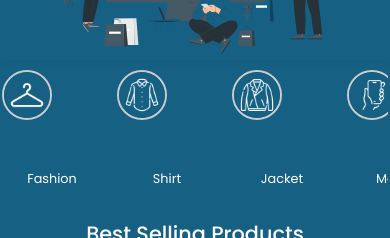
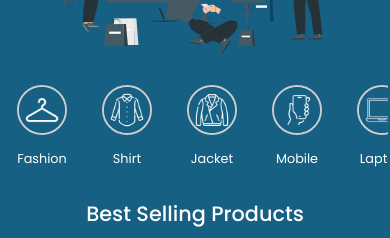
Before and after one commit to aruntutter/react-ecommerce-crud-app, a React (Vite) app: page / in a window 390 px wide. Shown: the part 285-523 px from the top of the page. Built offline with nearby package versions, Linux system fonts and the light colour scheme.

Commit message:
css updated: screen below 425px

```diff
--- a/src/components/category/Category.css
+++ b/src/components/category/Category.css
@@ -25,7 +25,10 @@
 .category-image {
   width: 100px;
   height: 100px;
-  position: relative;
+  display: flex;
+  align-items: center;
+  justify-content: center;
+  /* position: relative; */
 }
 
 .category-image img {
@@ -65,7 +68,7 @@
     gap: 50px;
   }
 
-  .category-image img {
+  .category-image {
     width: 90px;
     height: 90px;
   }
@@ -76,7 +79,7 @@
     gap: 15px;
   }
 
-  .category-image img {
+  .category-image {
     width: 80px;
     height: 80px;
   }
@@ -88,6 +91,10 @@
 }
 
 @media screen and (max-width: 425px) {
+  .category-scroll {
+    gap: 5px;
+  }
+
   .category-image img {
     width: 50px;
     height: 50px;
```
